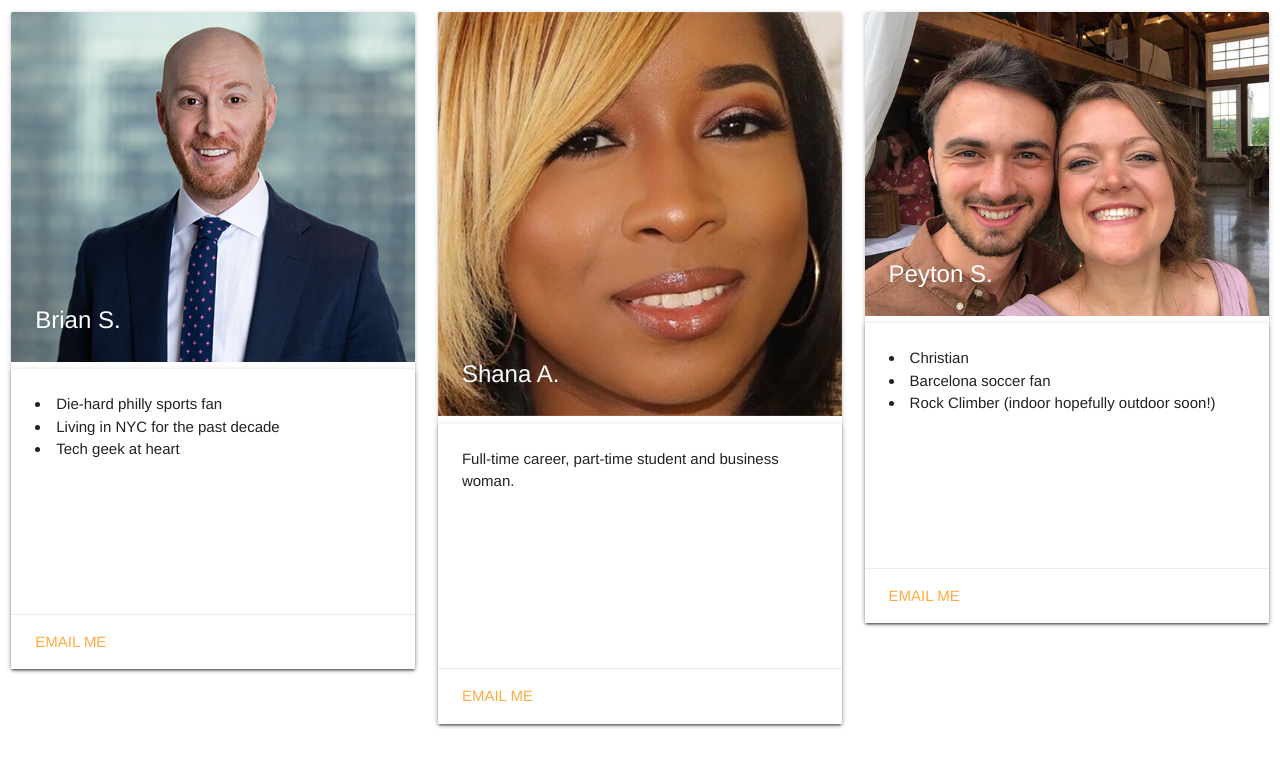
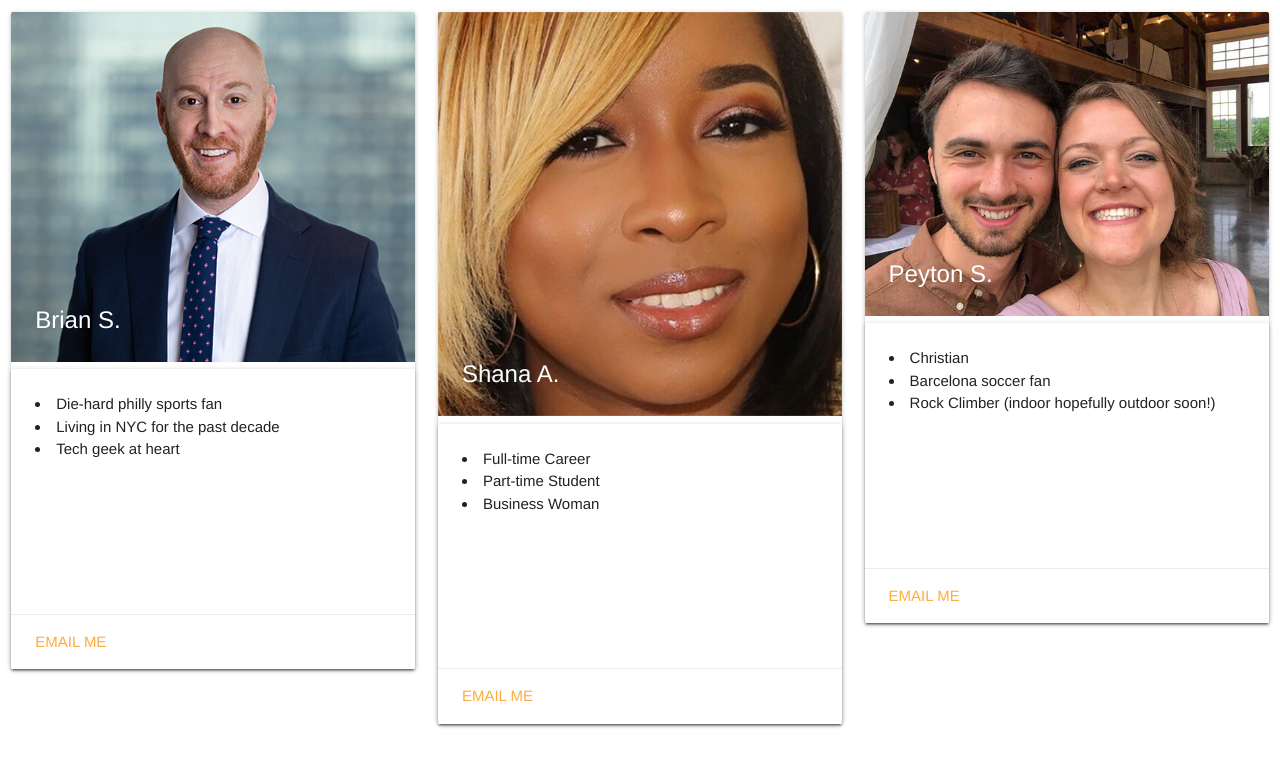
Before and after one commit to bspiewak6/music, a plain HTML site: page about.html in a window 1280 px wide. Shown: the part 786-1553 px from the top of the page. Drawn offline with nearby package versions, Linux system fonts and the light colour scheme.

Commit message:
make Shana's about me paragraph into a list

```diff
--- a/about.html
+++ b/about.html
@@ -58,7 +58,9 @@
             </div>
             <div class="card small">
             <div class="card-content">
-              <p>Full-time career, part-time student and business woman.</p>
+              <li>Full-time Career</li>
+              <li>Part-time Student</li>
+              <li>Business Woman</li>
             </div>
             <div class="card-action">
               <a href="mailto:Shana.al@outlook.com">Email Me</a>
```
